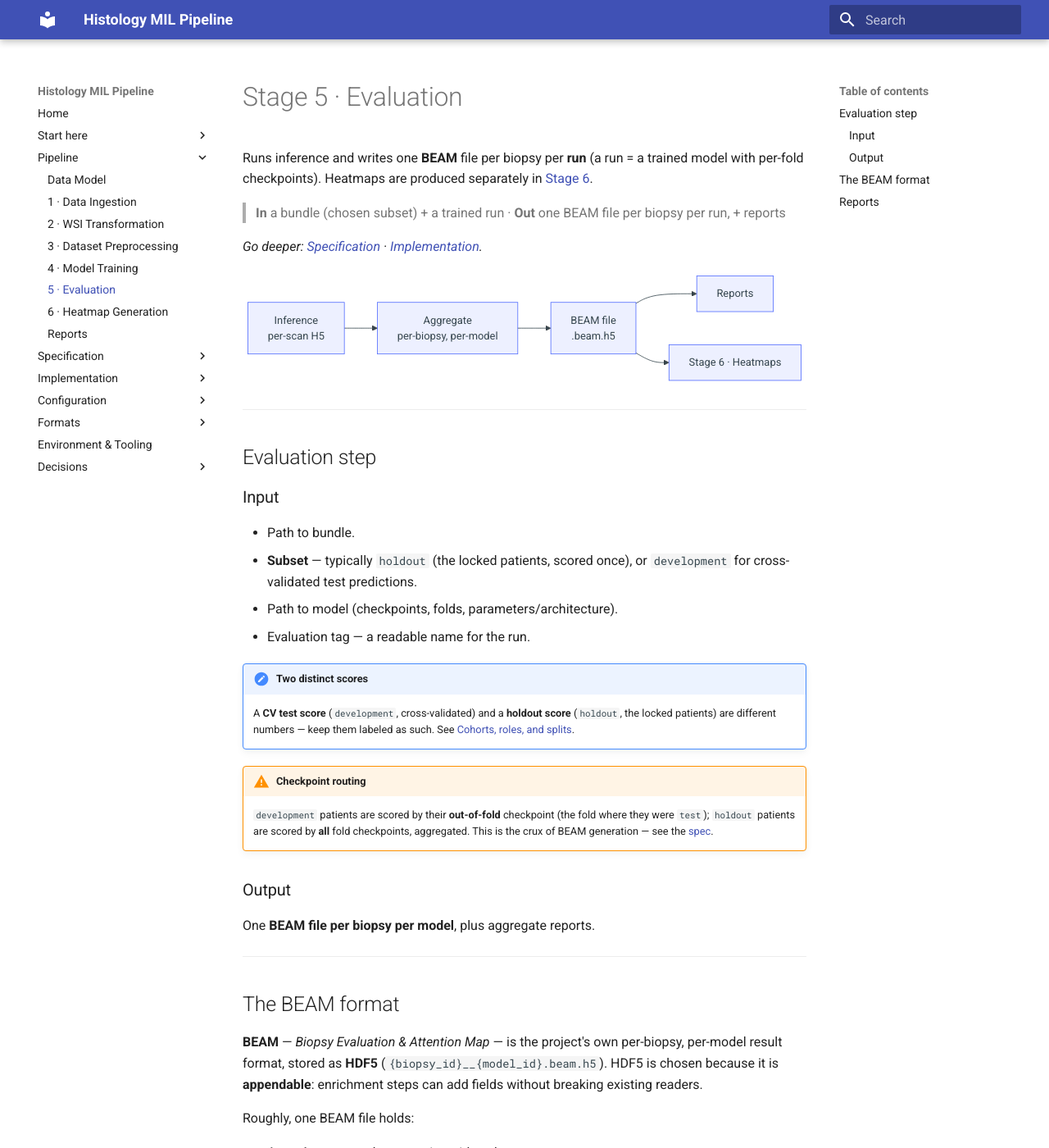
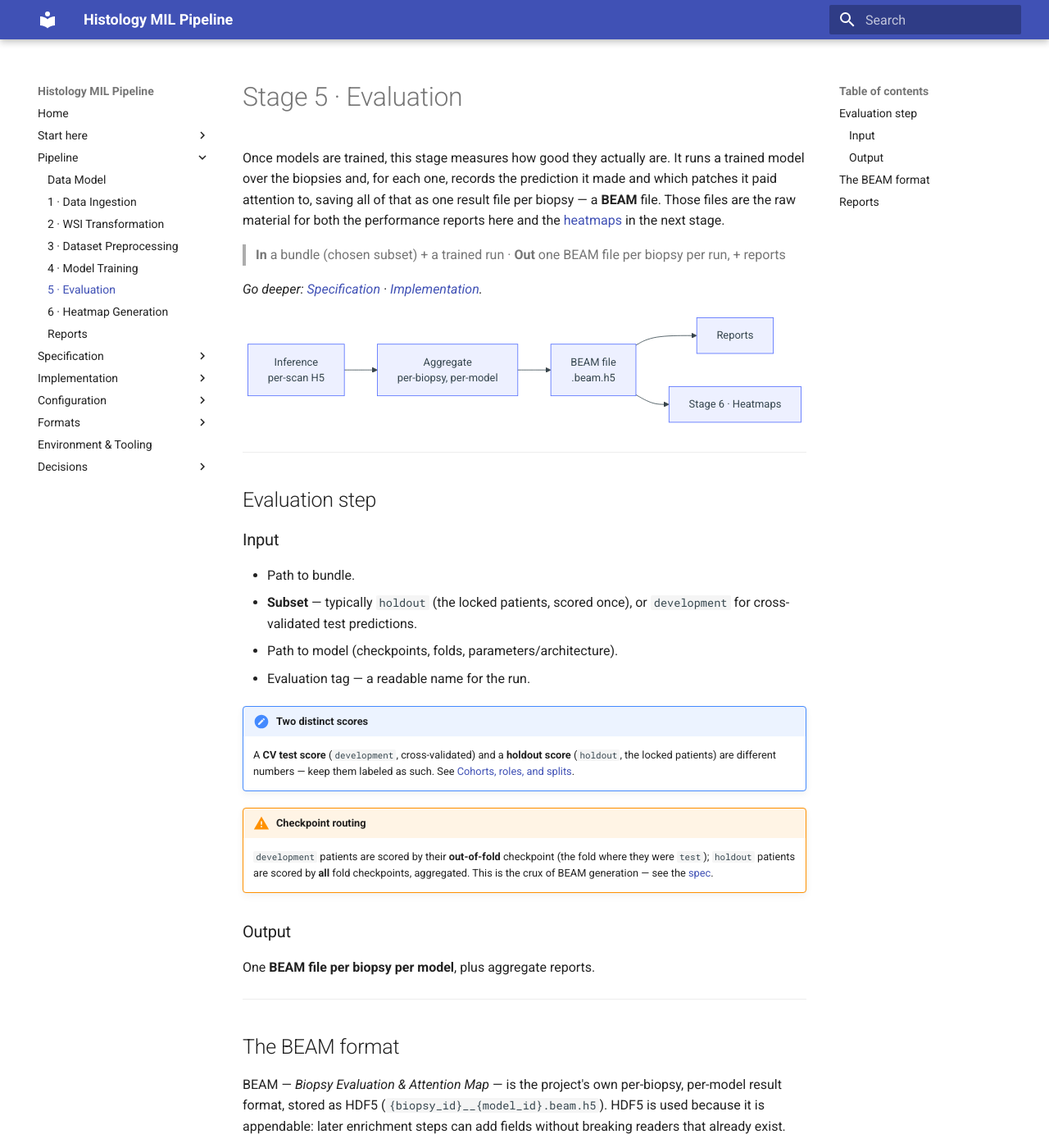
Before and after one commit to TheodorLindberg/SPRINTER_CLAM_DESIGN, an MkDocs documentation site: the page built from docs/design/07-evaluation.md, in a window 1280 px wide and 1400 px high. Shown: the whole window at 82% size. Built offline with MkDocs 1.6.1 and Material for MkDocs 9.7.7, drawn with Linux system fonts in a browser that asks for light colours.

Commit message:
Evaluation + heatmaps: plain-language leads, lighten prose
- Evaluation opens by explaining what's measured and what a BEAM is for
- Heatmaps opens by explaining what an attention overlay shows a pathologist
- Trim bold in the BEAM format intro

Co-Authored-By: Claude Opus 4.8 <noreply@anthropic.com>

```diff
--- a/docs/design/07-evaluation.md
+++ b/docs/design/07-evaluation.md
@@ -1,6 +1,6 @@
 # Stage 5 · Evaluation
 
-Runs inference and writes one **BEAM** file per biopsy per **run** (a run = a trained model with per-fold checkpoints). Heatmaps are produced separately in [Stage 6](08-heatmaps.md).
+Once models are trained, this stage measures how good they actually are. It runs a trained model over the biopsies and, for each one, records the prediction it made and which patches it paid attention to, saving all of that as one result file per biopsy — a **BEAM** file. Those files are the raw material for both the performance reports here and the [heatmaps](08-heatmaps.md) in the next stage.
 
 > **In** a bundle (chosen subset) + a trained run · **Out** one BEAM file per biopsy per run, + reports
 
@@ -39,7 +39,7 @@ One **BEAM file per biopsy per model**, plus aggregate reports.
 
 ## The BEAM format
 
-**BEAM** — *Biopsy Evaluation & Attention Map* — is the project's own per-biopsy, per-model result format, stored as **HDF5** (`{biopsy_id}__{model_id}.beam.h5`). HDF5 is chosen because it is **appendable**: enrichment steps can add fields without breaking existing readers.
+BEAM — *Biopsy Evaluation & Attention Map* — is the project's own per-biopsy, per-model result format, stored as HDF5 (`{biopsy_id}__{model_id}.beam.h5`). HDF5 is used because it is appendable: later enrichment steps can add fields without breaking readers that already exist.
 
 Roughly, one BEAM file holds:
 
```
Also changed, not shown: docs/design/08-heatmaps.md (+1 -1 lines).
